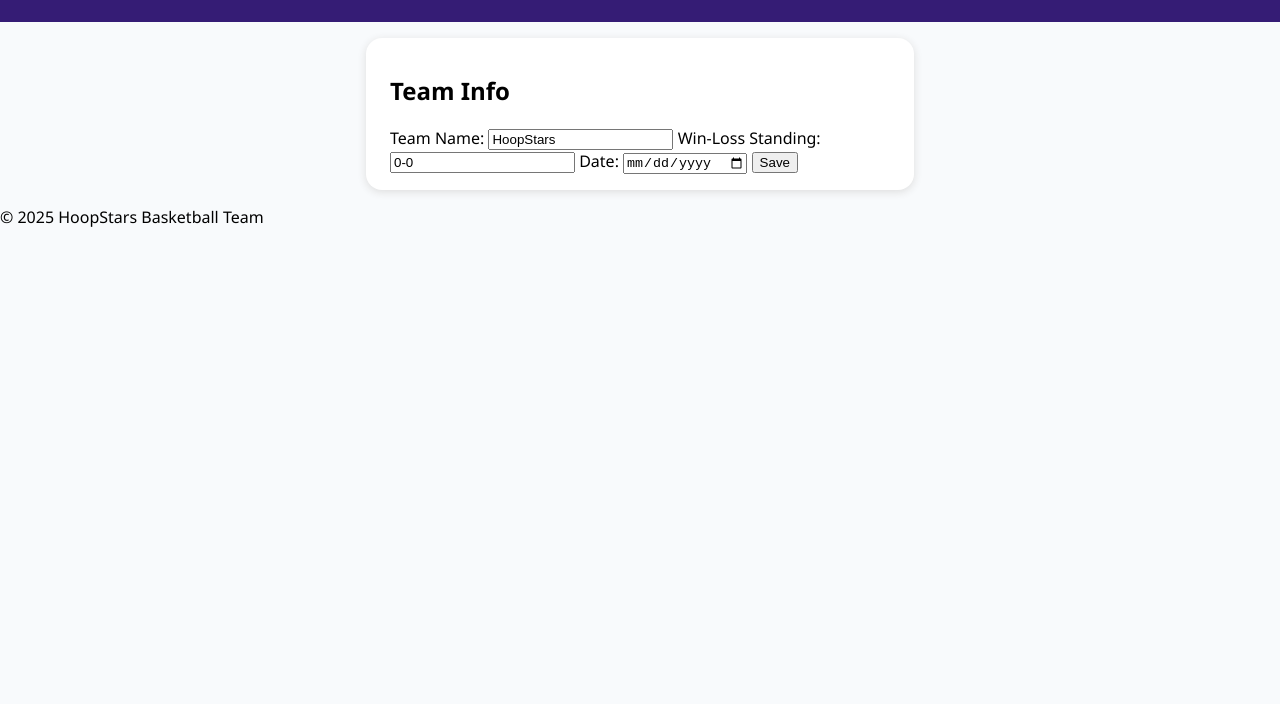
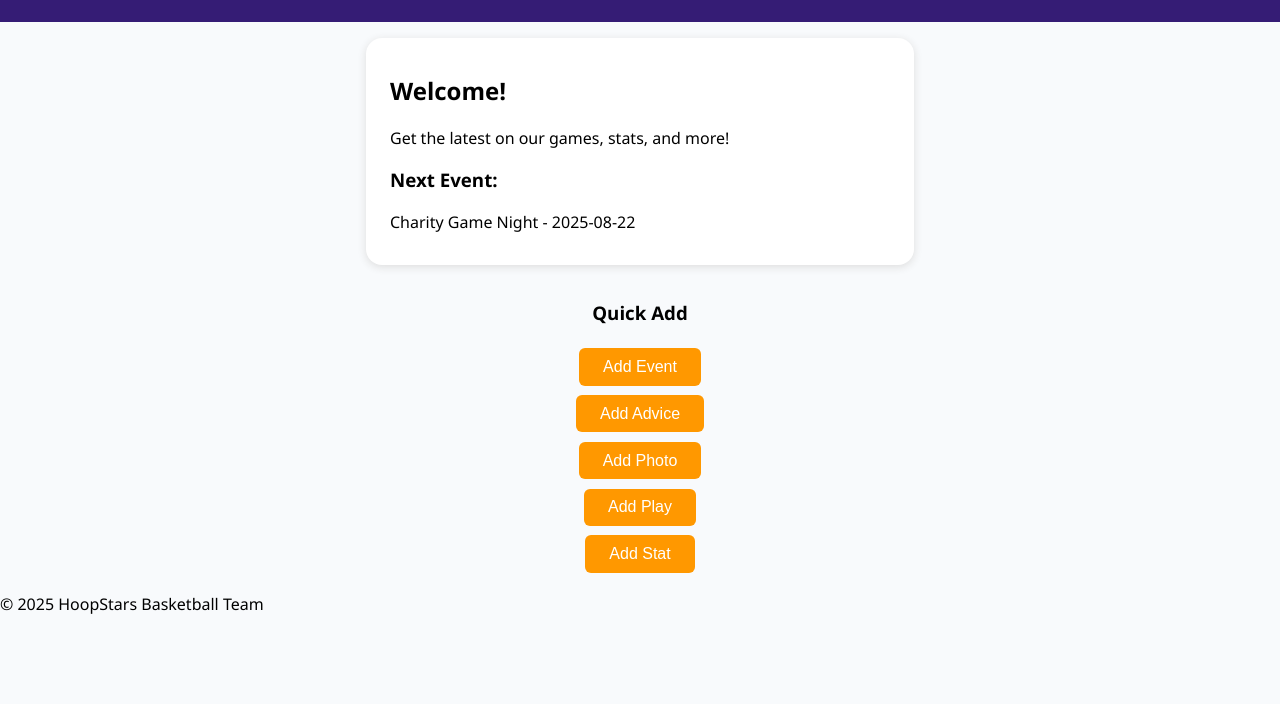
Before and after one commit to elmerloyzsocial-sys/FilePocket, a plain HTML site: page index.html in a window 1280 px wide. Shown: the part 96-800 px from the top of the page. Drawn offline with Linux system fonts and the light colour scheme.

Commit message:
Update index.html

```diff
--- a/index.html
+++ b/index.html
@@ -2,13 +2,13 @@
 <html lang="en">
 <head>
   <meta charset="UTF-8">
-  <title>HoopStars Home</title>
+  <title>HoopStars Basketball Team</title>
   <meta name="viewport" content="width=device-width, initial-scale=1">
   <link rel="stylesheet" href="assets/css/style.css">
 </head>
 <body>
   <header class="navbar">
-    <h1 id="team-title" contenteditable="true" onblur="saveTeamName(this.innerText)">HoopStars</h1>
+    <h1>🏀 HoopStars</h1>
     <button class="menu-toggle" onclick="toggleNav()">☰</button>
     <nav id="main-nav">
       <a href="index.html">Home</a>
@@ -23,52 +23,49 @@
   </header>
   <main>
     <section class="card">
-      <h2>Team Info</h2>
-      <div>
-        <label>
-          Team Name: <input type="text" id="team-name" value="HoopStars" />
-        </label>
-        <label>
-          Win-Loss Standing:
-          <input type="text" id="win-loss-field" value="0-0" />
-        </label>
-        <label>
-          Date: <input type="date" id="team-date" value="" />
-        </label>
-        <button onclick="saveIndexInfo()">Save</button>
+      <h2>Welcome!</h2>
+      <p>Get the latest on our games, stats, and more!</p>
+      <div id="latest-news"></div>
+    </section>
+    <section class="quick-actions">
+      <h3>Quick Add</h3>
+      <button onclick="openModal('event')">Add Event</button>
+      <button onclick="openModal('advice')">Add Advice</button>
+      <button onclick="openModal('photo')">Add Photo</button>
+      <button onclick="openModal('play')">Add Play</button>
+      <button onclick="openModal('stat')">Add Stat</button>
+    </section>
+    <div id="modal" class="modal" style="display:none;">
+      <div class="modal-content">
+        <span class="close" onclick="closeModal()">&times;</span>
+        <form id="addForm"></form>
       </div>
-    </section>
-    <!-- Other content -->
+    </div>
   </main>
   <footer>
     <p>&copy; 2025 HoopStars Basketball Team</p>
   </footer>
   <script src="assets/js/main.js"></script>
   <script>
-    function loadIndexInfo() {
-      const info = JSON.parse(localStorage.getItem('indexInfo') || '{}');
-      document.getElementById('team-name').value = info.teamName || "HoopStars";
-      document.getElementById('win-loss-field').value = info.winLoss || "0-0";
-      document.getElementById('team-date').value = info.teamDate || "";
-      document.getElementById('team-title').innerText = info.teamName || "HoopStars";
+    // Show next event
+    function showLatestNews() {
+      let events = [];
+      try {
+        events = JSON.parse(localStorage.getItem('events') || '[]');
+      } catch {}
+      if (!events.length) {
+        fetch('data/events.json').then(r=>r.json()).then(data=>{
+          let e = data.events[0];
+          document.getElementById('latest-news').innerHTML =
+            `<h3>Next Event:</h3><p>${e.title} - ${e.date}</p>`;
+        });
+      } else {
+        let e = events[0];
+        document.getElementById('latest-news').innerHTML =
+          `<h3>Next Event:</h3><p>${e.title} - ${e.date}</p>`;
+      }
     }
-    function saveIndexInfo() {
-      const info = {
-        teamName: document.getElementById('team-name').value,
-        winLoss: document.getElementById('win-loss-field').value,
-        teamDate: document.getElementById('team-date').value
-      };
-      localStorage.setItem('indexInfo', JSON.stringify(info));
-      document.getElementById('team-title').innerText = info.teamName;
-      alert("Team info saved!");
-    }
-    function saveTeamName(name) {
-      let info = JSON.parse(localStorage.getItem('indexInfo') || '{}');
-      info.teamName = name;
-      localStorage.setItem('indexInfo', JSON.stringify(info));
-      document.getElementById('team-name').value = name;
-    }
-    loadIndexInfo();
+    showLatestNews();
   </script>
 </body>
 </html>
```
